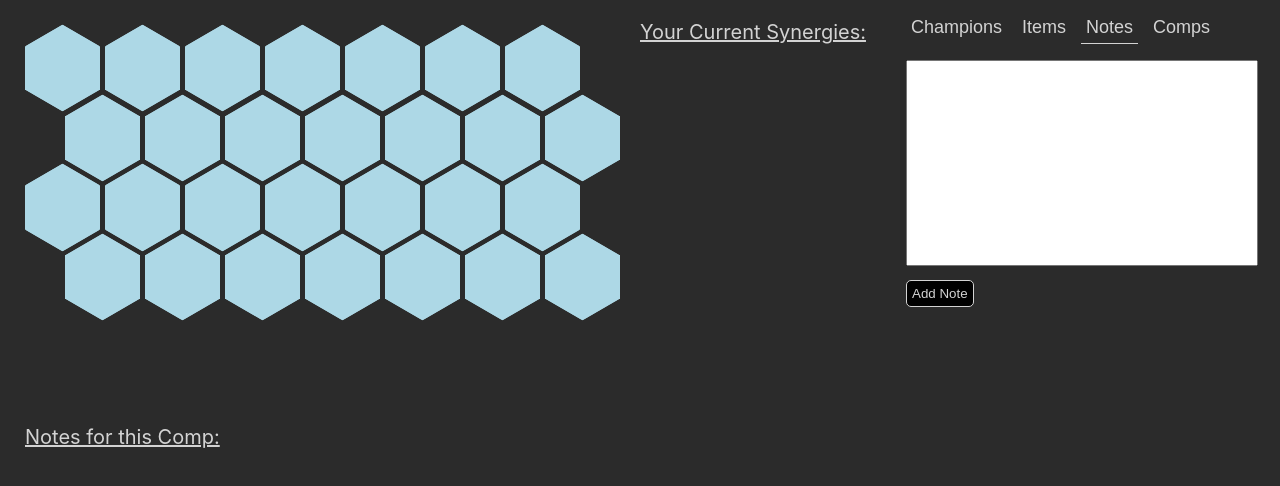
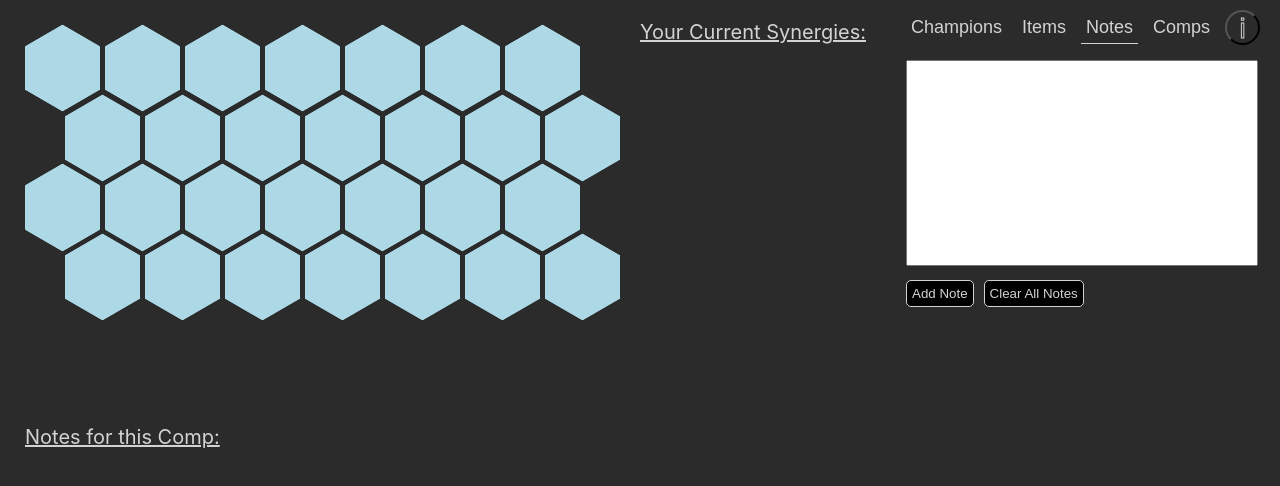
Before and after one commit to ChrisTHChan/tftbuilder, a React (Create React App) app: page / in a window 1280 px wide. Both pictures are taken after a click on the button "Notes". Shown: the top 486 px of the page. Built offline with nearby package versions, Linux system fonts and the light colour scheme.

Commit message:
added localstorage to save feature, and added how to use

```diff
--- a/package.json
+++ b/package.json
@@ -3,6 +3,7 @@
   "version": "0.1.0",
   "private": true,
   "dependencies": {
+    "@material-ui/core": "^4.9.9",
     "@testing-library/jest-dom": "^4.2.4",
     "@testing-library/react": "^9.5.0",
     "@testing-library/user-event": "^7.2.1",
--- a/src/App.css
+++ b/src/App.css
@@ -22,6 +22,10 @@
 
 .notes-container {
   height: 50%;
+  overflow-wrap: break-word;
+  -ms-word-wrap: break-word;
+  word-wrap: break-word;
+  -ms-hyphens: auto;
 }
 
 .notes-container-header {
@@ -184,6 +188,22 @@
 
 .right-container::-webkit-scrollbar {
   display: none;
+}
+
+.right-container-info-tab {
+  color: lightgrey;
+  background-color: rgb(43, 43, 43);
+  border-radius: 50px;
+  font-size: 28px;
+  -webkit-text-fill-color: rgb(43, 43, 43);;
+  -webkit-text-stroke-width: 1px;
+  -webkit-text-stroke-color: lightgrey;
+  width: 35px;
+  height: 35px;
+}
+
+.right-container-info-tab:focus {
+  outline: none;
 }
 
 .champion-list-filter {
@@ -363,7 +383,7 @@
 }
 
 .add-note-button {
-  margin: 10px 0 0 0;
+  margin: 10px 10px 0 0;
   background-color: black;
   border: 1px solid lightgrey;
   color: lightgrey;
--- a/src/App.js
+++ b/src/App.js
@@ -1,10 +1,11 @@
 //THINGS I WANT TO ADD:
-//add how to use tab somewhere
-//saved comps into local storage
-//option to filter out items based on ingredients (will be aids)
+//add information divs on hover for items and champions
 
 import React from 'react';
 import './App.css';
+import DialogTitle from '@material-ui/core/DialogTitle';
+import DialogContent from '@material-ui/core/DialogContent';
+import Dialog from '@material-ui/core/Dialog';
 import championArrayData from './championArray.js'
 import itemArrayData from './itemArray.js'
 import starGuardian from './assets/classes/starguardian.png'
@@ -32,6 +33,7 @@ import vanguard from './assets/classes/vanguard.png'
 import void1 from './assets/classes/void.png'
 
 class App extends React.Component {
+  documentData;
   constructor() {
     super()
     this.state = {
@@ -49,12 +51,21 @@ class App extends React.Component {
       indexOfHexWithMovingChampion: null,
       rightContainerState: 'champion',
       noteBoxValue: '',
-      compName: ''
+      compName: '',
+      showHelpDialog: false,
     }
   }
 
   componentWillMount() {
     this.clearAll()
+  }
+
+
+  componentDidMount() {
+    this.documentData = JSON.parse(localStorage.getItem('savedComps'))
+    if (localStorage.getItem('savedComps')) {
+      this.setState({savedComps: this.documentData})
+    }
   }
 
 
@@ -73,6 +84,7 @@ class App extends React.Component {
         synergyCount: this.state.synergyCount,
       })
 
+      localStorage.setItem('savedComps', JSON.stringify(newSavedComps))
       this.setState({savedComps: newSavedComps})
       this.setState({compName: ''})
       this.clearAll()
@@ -131,9 +143,20 @@ class App extends React.Component {
     const indexOfDesiredComp = newSavedComps.findIndex(comp => {
       return comp.compName === e.target.id
     })
-    newSavedComps.splice(indexOfDesiredComp, 1)
-    this.setState({savedComps: newSavedComps})
-    this.clearAll()
+    this.documentData = JSON.parse(localStorage.getItem('savedComps'))
+
+    const deleteCheck = window.confirm('Do you really want to delete this comp?')
+
+    if (deleteCheck) {
+      newSavedComps.splice(indexOfDesiredComp, 1)
+      if (localStorage.getItem('savedComps')) {
+        localStorage.setItem('savedComps', JSON.stringify(newSavedComps))
+      }
+      this.setState({savedComps: newSavedComps})
+      this.clearAll()
+    } else {
+      return
+    }
   }
 
 
@@ -294,6 +317,10 @@ class App extends React.Component {
       if (newHexList[e.target.id].currentItems.length < 3 && newHexList[e.target.id].currentChampion) {
         newHexList[e.target.id].currentItems.push(itemToAddFromItemList[0])
         this.setState({hexList: newHexList})
+      } else if (newHexList[e.target.id].currentItems.length === 3) {
+        alert('Champions can only carry up to 3 items.')
+      } else if (!newHexList[e.target.id].currentChampion) {
+        alert('Items can only be added to a champion.')
       }
     } else {
       if (!this.state.indexOfHexWithMovingChampion) {
@@ -428,6 +455,7 @@ class App extends React.Component {
       }
     })
     return (
+
       <div className='top-level-container'>
         <div className='left-container'>
           <div className='hex-grid'>
@@ -891,6 +919,40 @@ class App extends React.Component {
             <button className={`right-container-tab ${this.state.rightContainerState === 'item' ? 'active' : 'null'}`} onClick={this.displayItemsList}>Items</button>
             <button className={`right-container-tab ${this.state.rightContainerState === 'notes' ? 'active' : 'null'}`} onClick={this.displayNotes}>Notes</button>
             <button className={`right-container-tab ${this.state.rightContainerState === 'comps' ? 'active' : 'null'}`} onClick={this.displayComps}>Comps</button>
+            <button
+            className='right-container-info-tab'
+            onClick={() => {this.setState({showHelpDialog: true})}}
+            >i</button>
+            <Dialog
+            open={this.state.showHelpDialog}
+            onClose={() => {this.setState({showHelpDialog: false})}}
+            >
+              <DialogTitle>
+                How to use TFTbuilder:
+              </DialogTitle>
+              <DialogContent>
+                Use the the different list options you have to the right in order to add
+                different champions and items you want in your team composition. You can add
+                items and champions by dragging the respective image of what you want over to the
+                hex you want it in.
+              </DialogContent>
+              <DialogContent>
+                Under the notes section you can look to add specific informative tid-bits about the team composition
+                you are creating, so that when you get into game you can remind yourself about what you
+                need to do to succeed.
+              </DialogContent>
+              <DialogContent>
+                Once you are done, you can go to the comps tab to save your current composition, as well as view and delete
+                other compositions you have already built. Your comps will still be here even when you leave the site,
+                so don't worry about losing them!
+              </DialogContent>
+              <DialogContent>
+                This tool can be used to consolidate all the information you find on other sites about all the
+                current meta compositions, so that you can have all the information you need during your game in one
+                convenient spot, no matter what items or champions you're given. You can also build upon comps that you've
+                already saved! Please enjoy this tool, and I hope you find great use with it!
+              </DialogContent>
+            </Dialog>
           </div>
           {
             this.state.rightContainerState === 'champion'
@@ -1035,6 +1097,11 @@ class App extends React.Component {
                 className='add-note-button'
                 onClick={this.appendNote}
                 >Add Note</button>
+                <button className='add-note-button'
+                onClick={() => {this.setState({notesList: []})}}
+                >
+                  Clear All Notes
+                </button>
               </div>
             )
             :
```
Also changed, not shown: 1 other file (tests, documents, lock files or other folders).
